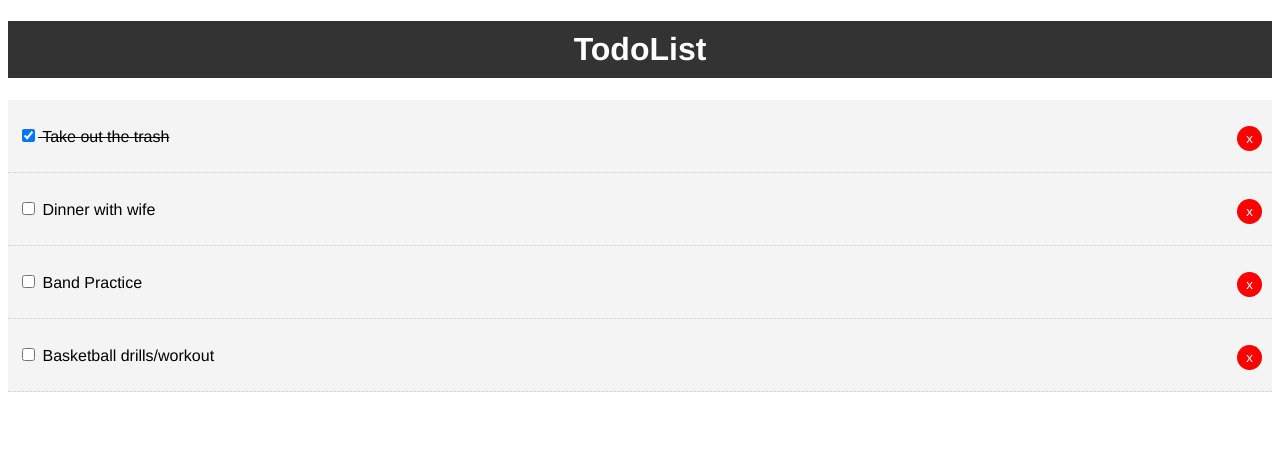
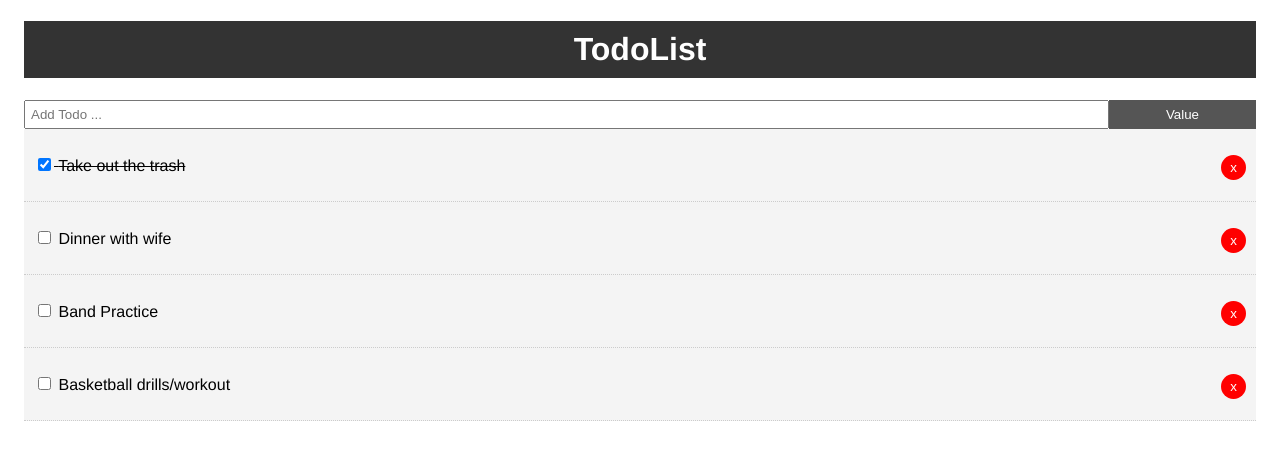
Before and after one commit to karljosebuena/react-crashcourse, a React (Create React App) app: page / in a window 1280 px wide. Shown: the top 460 px of the page. Built offline with nearby package versions, Linux system fonts and the light colour scheme.

Commit message:
Added AddTodo Component

```diff
--- a/src/App.css
+++ b/src/App.css
@@ -1,3 +1,20 @@
 body {
   font-family: Helvetica, Arial, Sans-Serif;
 }
+
+.container {
+  padding: 0 1rem;
+}
+
+.btn {
+  display: inline-block;
+  border: none;
+  background: #555;
+  color: #ffffff;
+  padding: 7px 20px;
+  cursor: pointer;
+}
+
+.bnt:hover {
+  background: #666;
+}
--- a/src/App.js
+++ b/src/App.js
@@ -1,6 +1,7 @@
 import React, { Component } from 'react';
 import Header from './components/layout/Header'
 import Todos from './components/Todos';
+import AddTodo from './components/AddTodo';
 
 class App extends Component {
   state = {
@@ -50,13 +51,16 @@
   render() {
     return (
       <div className="App">
+        <div className="container">
           <Header />
+          <AddTodo />
           <Todos
             todos={this.state.todos}
             markComplete={this.markComplete}
             delTodo={this.delTodo}
           />
         </div>
+      </div>
     )
   }
 }
--- /dev/null
+++ b/src/components/AddTodo.js
@@ -0,0 +1,26 @@
+import React, { Component } from 'react'
+
+export class AddTodo extends Component {
+  render() {
+    return (
+      <div>
+        <form style={{ display: 'flex' }}>
+          <input
+            type="text"
+            name="title"
+            placeholder="Add Todo ..."
+            style={{ flex: '10', padding: '5px' }}
+          />
+          <input
+            type="submit"
+            value="Value"
+            className="btn"
+            style={{ flex: '1' }}
+          />
+        </form>
+      </div>
+    )
+  }
+}
+
+export default AddTodo
```
Also changed, not shown: src/components/TodoItem.js (indentation only), src/components/layout/Header.js (indentation only), 1 other file (tests, documents, lock files or other folders). Lines whose indentation alone changed are shown as unchanged.
